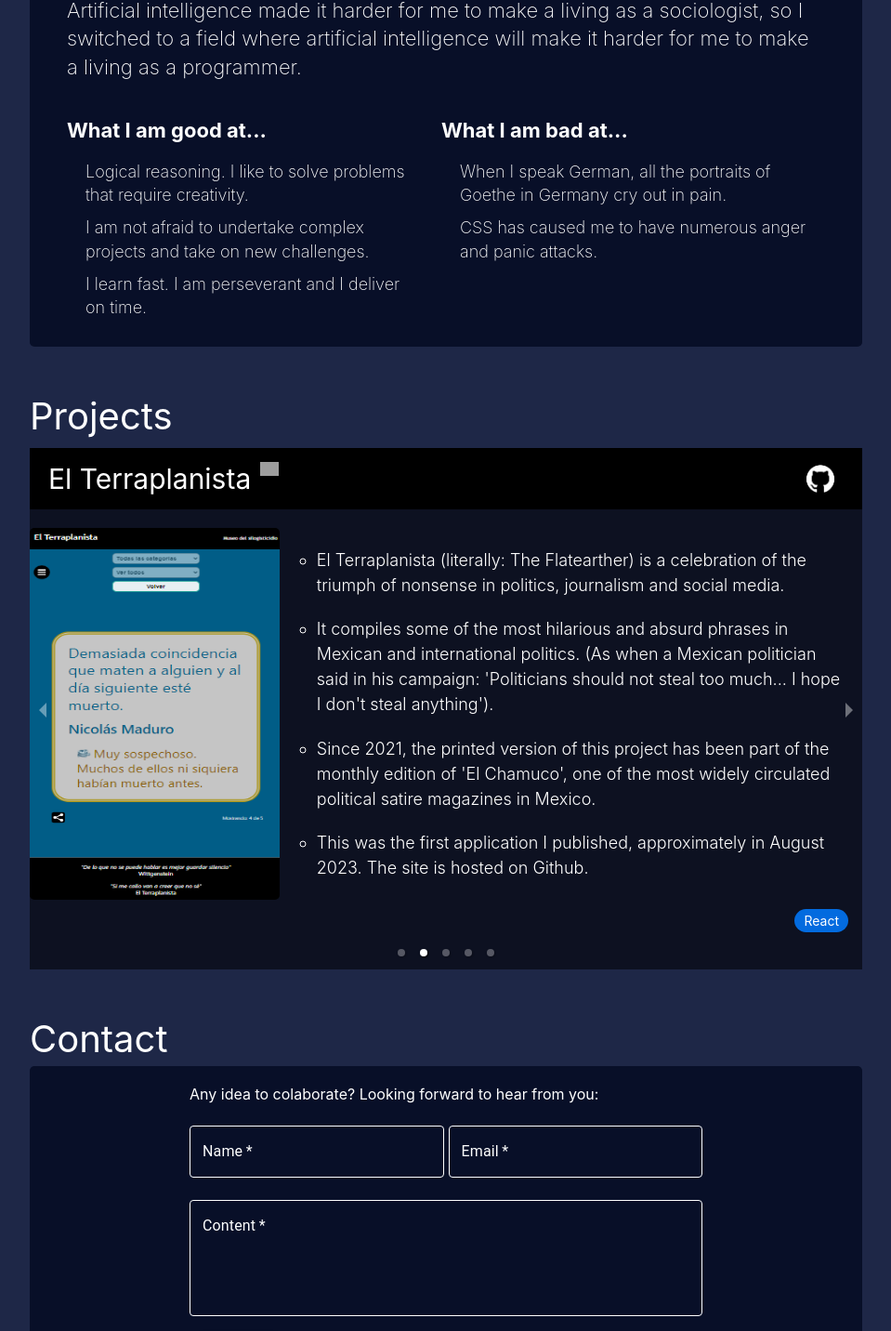
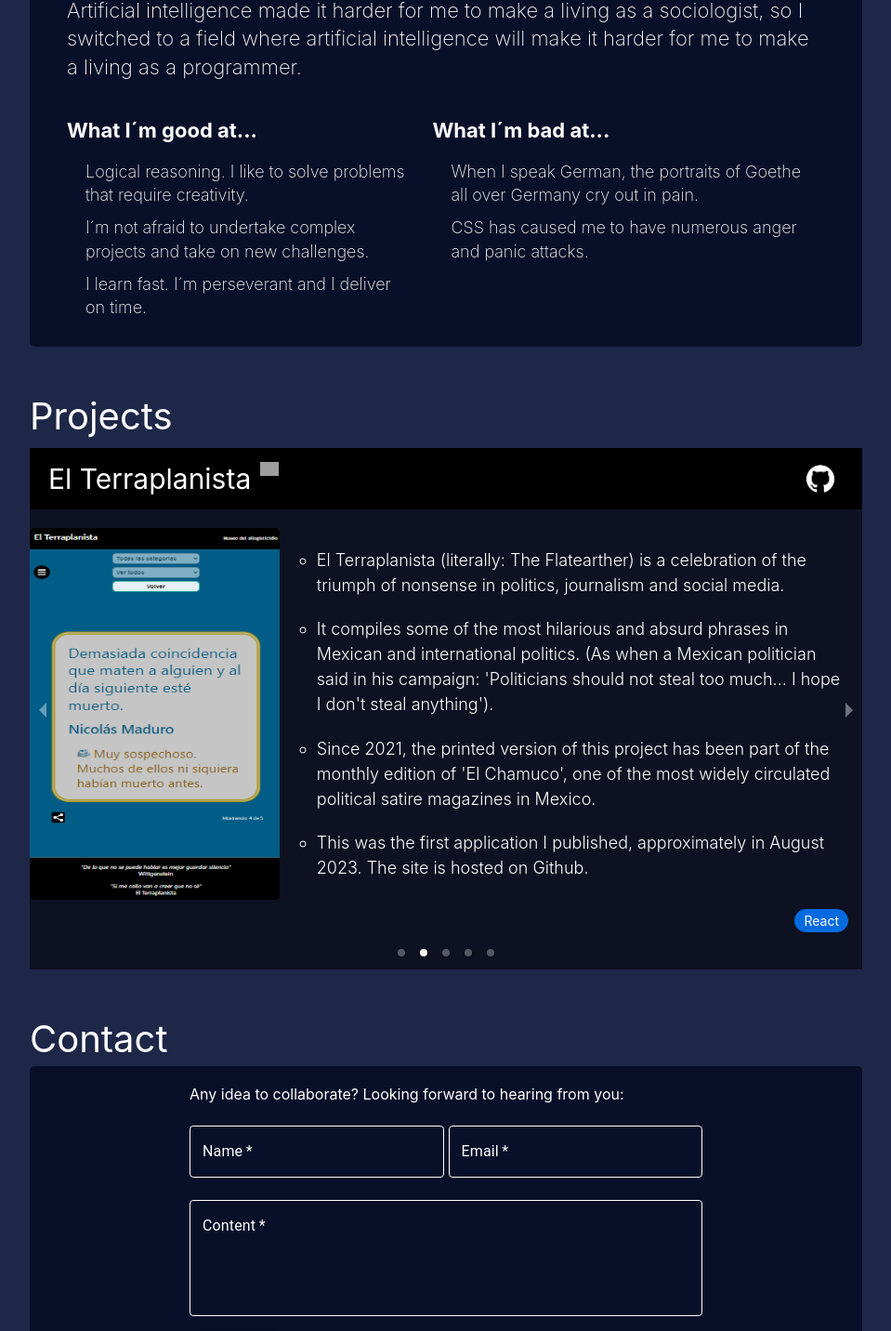
Before and after one commit to suastech/jsuastech, a React (Vite) app: page / in a window 1280 px wide. Shown: the part 497-1929 px from the top of the page at 93% size, without its empty margins (160-1119 px from the left). Built offline with nearby package versions, Linux system fonts and the light colour scheme; grey boxes are pictures that could not be loaded.

Commit message:
typos fixed

```diff
--- a/src/assets/projects-list.json
+++ b/src/assets/projects-list.json
@@ -33,7 +33,7 @@
   {
     "title": "Artist Connection",
     "image": ["/artistV.png", "/artist.png"],
-    "description":  ["On this project I teamed up with my colleague and super talented programmer Greg.",
+    "description":  ["On this project I teamed up with my talented colleague Greg.",
                      "The site simulates a social network that allows you to directly contact your local artists. Users can register as artists offering their services, or just as music-lovers looking to contact an artist.",
                      "Users can book concerts and find on the map the events closest to their location thanks to the geolocation system.",
                      "We incorporated web sockets technology, which allowed us to build a real-time chat as well as a system to receive notifications as you are online.",
--- a/src/assets/publications-list.json
+++ b/src/assets/publications-list.json
@@ -40,6 +40,16 @@
     "peer": true
   },
   {
+    "title": "Si Zapata viviera con los muertos estuviera",
+    "subtitle": "Reflexiones a siete años del Movimiento por la Paz con Justicia y Dignidad",
+    "date": "2020/01/01",
+    "infoEdition":"In Torres, René. En busca de la democracia. Pensando la movilización social en tiempos de grandes cambios. Universidad Iberoamericana. México",
+    "url": "",
+    "extra": "",
+    "type": "article",
+    "peer": true
+  },
+  {
     "title": "Originalidad del plagio",
     "subtitle":"Elogio de la tesis de Yasmín Esquivel, de Edgar Ulises Báez",
     "date": "2023/01/18",
@@ -50,14 +60,14 @@
     "peer": false
   },
   {
-    "title": "Si Zapata viviera con los muertos estuviera",
-    "subtitle": "Reflexiones a siete años del Movimiento por la Paz con Justicia y Dignidad",
-    "date": "2020/01/01",
-    "infoEdition":"In Torres, René. En busca de la democracia. Pensando la movilización social en tiempos de grandes cambios. Universidad Iberoamericana. México",
-    "url": "",
+    "title": "Es deber del líder repetirse",
+    "subtitle":"Números, estribillos y obsesiones del discurso presidencial",
+    "date": "2024/04/14",
+    "infoEdition":"Animal Político",
+    "url": "https://animalpolitico.com/analisis/invitades/discurso-presidencial-conferencias-mananeras",
     "extra": "",
     "type": "article",
-    "peer": true
+    "peer": false
   },
   {
     "title": "Manifiesto por la desaparición de las palabras",
--- a/src/components/Academia.jsx
+++ b/src/components/Academia.jsx
@@ -44,8 +44,8 @@ export default function Academia() {
           </Link>
         </div>
 
-        <h5>I am a sociologist and philosopher based in Berlin. I have published refereed articles and political analysis in various journals. I have conducted research on social movements.
-            I am an author of a book.
+        <h5>I´m a sociologist and philosopher based in Berlin. I have published peer-reviewed articles and political analysis in various journals. I have conducted research on social movements.
+            I´m an author of a book.
             In my PhD I focused on the study of the financial system and the money creation process.
         </h5>
 
--- a/src/components/CallToAction.jsx
+++ b/src/components/CallToAction.jsx
@@ -75,7 +75,7 @@ export default function CallToAction() {
     }
 
     <Container maxWidth="sm" className={isLoading? "disabled-box":""}>
-      Any idea to colaborate? Looking forward to hear from you:
+      Any idea to collaborate? Looking forward to hearing from you:
 
         <Typography
           variant="h3 "
--- a/src/components/Coding.jsx
+++ b/src/components/Coding.jsx
@@ -31,20 +31,18 @@ export default function Coding() {
           }
 
             <div className='info-extra'>
-              <div> <b>What I am good at...</b>
+              <div> <b>What I´m good at...</b>
                   <p>Logical reasoning. I like to solve problems that require creativity.</p>
-                  <p>I am not afraid to undertake complex projects and take on new challenges.</p>
-                  <p>I learn fast. I am perseverant and I deliver on time.</p>
+                  <p>I´m not afraid to undertake complex projects and take on new challenges.</p>
+                  <p>I learn fast. I´m perseverant and I deliver on time.</p>
               </div>
-              <div> <b>What I am bad at...</b>
-                  <p>When I speak German, all the portraits of Goethe in Germany cry out in pain.</p>
+              <div> <b>What I´m bad at...</b>
+                  <p>When I speak German, the portraits of Goethe all over Germany cry out in pain.</p>
                   <p>CSS has caused me to have numerous anger and panic attacks.</p>
               </div>
             </div>
 
         </div>
-
-
 
 
       </div>
--- a/src/components/Navbar.jsx
+++ b/src/components/Navbar.jsx
@@ -7,16 +7,14 @@ export default function Navbar() {
     <nav className='box-background'>
 
       <div className='item-navbar'>
-          <NavLink to="/" className={({ isActive }) => (isActive ? 'active' : 'inactive')}
-          >Coding</NavLink>
+        <NavLink to="/" className={({ isActive }) => (isActive ? 'active' : 'inactive')}>
+        Coding
+        </NavLink>
       </div>
       <div className='item-navbar'>
-        <NavLink to="/academia" className={({ isActive }) => (isActive ? 'active' : 'inactive')}
-        >
-        Academia</NavLink>
-      </div>
-      <div className='item-navbar'>
-
+        <NavLink to="/academia" className={({ isActive }) => (isActive ? 'active' : 'inactive')}>
+        Academia
+        </NavLink>
       </div>
 
     </nav>
--- a/src/styles/Coding.css
+++ b/src/styles/Coding.css
@@ -126,7 +126,6 @@
   .info-extra p {
     font-size: 14px;
   }
-
 }
 
 @media screen and (max-width: 600px) {
```
